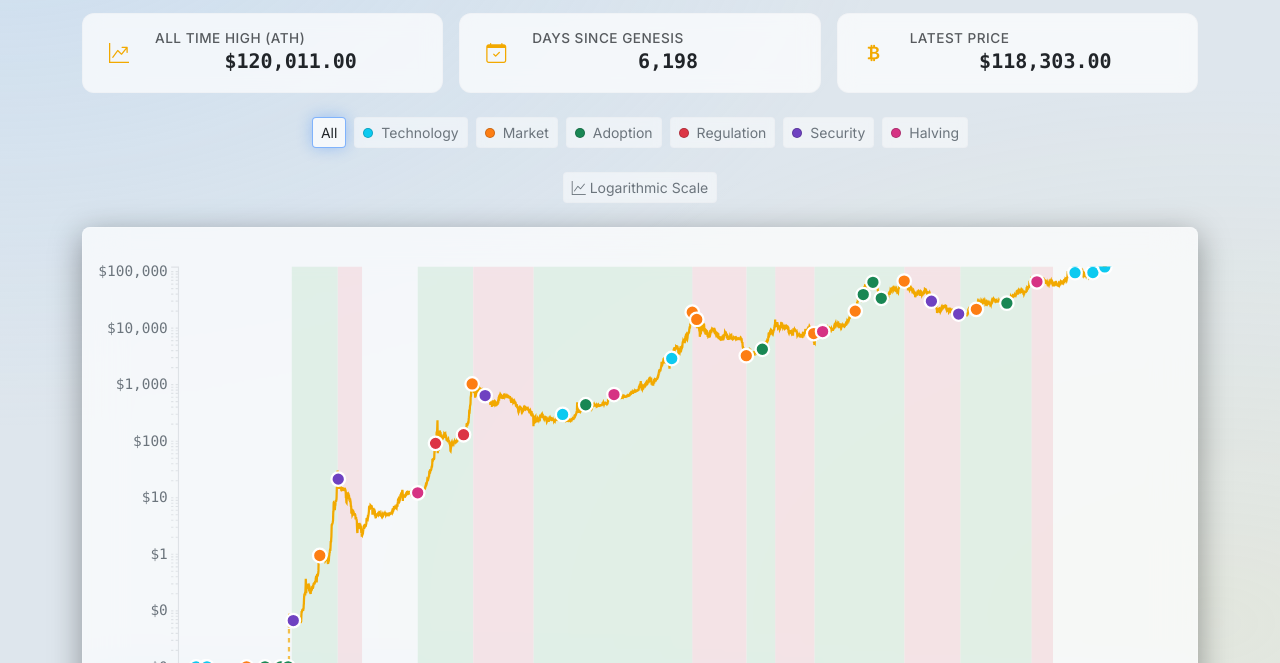
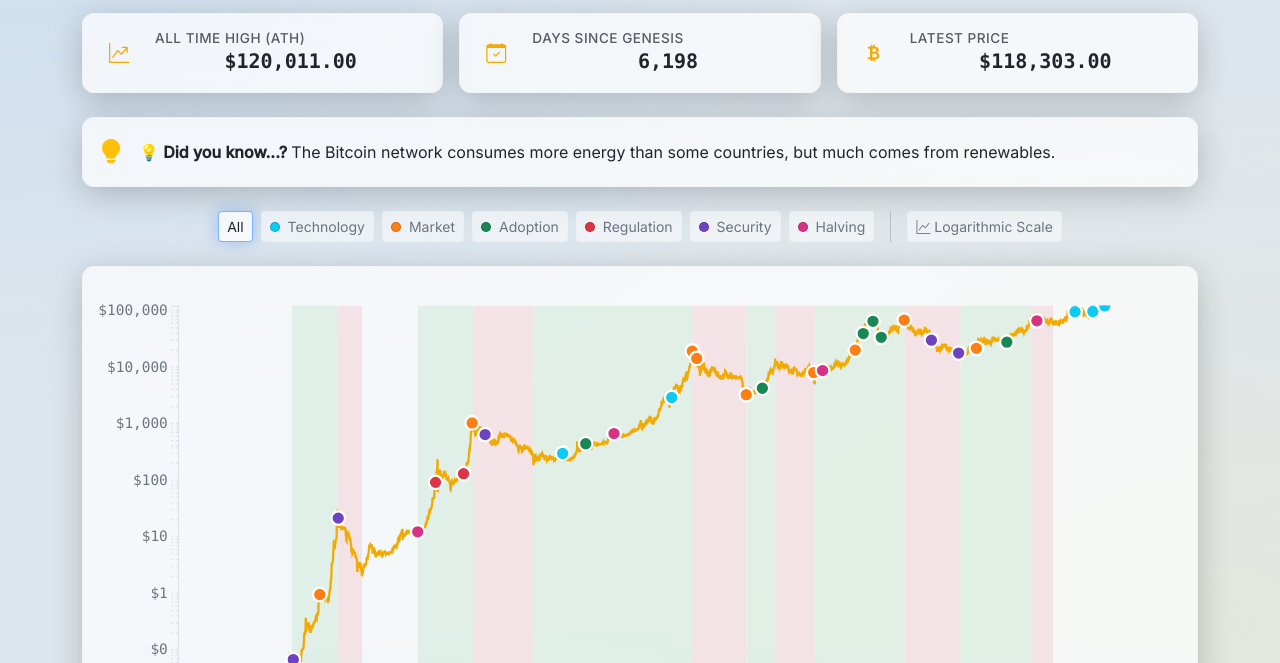
Before and after one commit to Mendiak/bitcoin.history, a website built with Vite: page index.html in a window 1280 px wide. Shown: the part 137-800 px from the top of the page. Built offline with nearby package versions, Linux system fonts and the light colour scheme; no server answers.

Commit message:
feat: Implement initial Bitcoin history visualization application with D3 chart, stats, UI, and i18n support.

```diff
--- a/index.html
+++ b/index.html
@@ -79,12 +79,27 @@
         <!-- Stats Dashboard -->
         <div id="stats-dashboard" class="mb-4"></div>
 
-        <div id="event-filters" class="d-flex flex-wrap justify-content-center mb-3 gap-2" role="group"
+        <!-- Educational: Did You Know -->
+        <div id="did-you-know" class="glass-panel p-3 d-flex align-items-center mb-4 gap-3" style="display: none;">
+            <i class="bi bi-lightbulb-fill text-warning fs-4"></i>
+            <div>
+                <strong id="did-you-know-title"></strong>
+                <span id="did-you-know-text"></span>
+            </div>
+        </div>
+
+        <div class="d-flex flex-wrap justify-content-center align-items-center mb-4 gap-3">
+            <!-- Filtros -->
+            <div id="event-filters" class="d-flex flex-wrap justify-content-center gap-2" role="group"
                 aria-label="Filtros de eventos">
                 <!-- Los botones de filtro se generarán aquí con JavaScript -->
             </div>
 
-        <div class="d-flex justify-content-center align-items-center mt-4 mb-4 gap-2">
+            <!-- Separador (visible en desktop) -->
+            <div class="vr d-none d-md-block text-muted opacity-25"></div>
+
+            <!-- Controles del Gráfico -->
+            <div class="d-flex gap-2">
                 <button id="scale-toggle" class="btn btn-outline-secondary btn-sm" data-i18n-title="scale">
                     <i class="bi bi-graph-up"></i> Escala Logarítmica
                 </button>
@@ -93,7 +108,8 @@
                     <i class="bi bi-arrow-clockwise"></i> Restablecer Zoom
                 </button>
             </div>
-        <div id="chart-container">
+        </div>
+        <div id="chart-container" class="glass-panel">
             <div id="loading-spinner" class="text-center">
                 <div class="spinner-border text-primary" style="width: 3rem; height: 3rem;" role="status">
                     <span class="visually-hidden">Loading...</span>
@@ -144,6 +160,9 @@
                     title="Repositorio en GitHub">GitHub <i class="bi bi-github"></i></a>.
             </small>
         </div>
+
+        <div id="footer-quote" class="text-center mt-4 mb-2 opacity-75" style="font-family: serif; font-size: 0.9rem;">
+        </div>
     </div>
 
     <!-- Modal de Bootstrap para los eventos -->
--- a/public/translations.json
+++ b/public/translations.json
@@ -29,7 +29,33 @@
     "firstHistoricalBullRun": "Primer Bull Run Histórico",
     "firstBearMarket": "Primer Mercado Bajista",
     "legendBullMarket": "Mercado Alcista",
-    "legendBearMarket": "Mercado Bajista"
+    "legendBearMarket": "Mercado Bajista",
+    "didYouKnowTitle": "💡 ¿Sabías que...?",
+    "didYouKnow": [
+      "Se estima que entre 3 y 4 millones de Bitcoins están perdidos para siempre.",
+      "Satoshi Nakamoto desapareció completamente de la vida pública en abril de 2011.",
+      "Solo existirán 21 millones de Bitcoins. El último se minará alrededor del año 2140.",
+      "La red Bitcoin consume más energía que algunos países, pero gran parte proviene de renovables.",
+      "El código original de Bitcoin fue escrito en C++."
+    ],
+    "quotes": [
+      {
+        "text": "Si no me crees o no lo entiendes, no tengo tiempo para tratar de convencerte, lo siento.",
+        "author": "Satoshi Nakamoto"
+      },
+      {
+        "text": "Podría tener sentido conseguir un poco en caso de que se ponga de moda.",
+        "author": "Satoshi Nakamoto"
+      },
+      {
+        "text": "Running bitcoin",
+        "author": "Hal Finney"
+      },
+      {
+        "text": "Vires in Numeris (La fuerza en los números)",
+        "author": "Lema Cypherpunk"
+      }
+    ]
   },
   "en": {
     "pageTitle": "Bitcoin's Epic Journey",
@@ -61,6 +87,32 @@
     "firstHistoricalBullRun": "First Historical Bull Run",
     "firstBearMarket": "First Bear Market",
     "legendBullMarket": "Bull Market",
-    "legendBearMarket": "Bear Market"
+    "legendBearMarket": "Bear Market",
+    "didYouKnowTitle": "💡 Did you know...?",
+    "didYouKnow": [
+      "It is estimated that between 3 and 4 million Bitcoins are lost forever.",
+      "Satoshi Nakamoto completely disappeared from public life in April 2011.",
+      "Only 21 million Bitcoins will ever exist. The last one will be mined around the year 2140.",
+      "The Bitcoin network consumes more energy than some countries, but much comes from renewables.",
+      "The original Bitcoin code was written in C++."
+    ],
+    "quotes": [
+      {
+        "text": "If you don't believe me or don't get it, I don't have time to try to convince you, sorry.",
+        "author": "Satoshi Nakamoto"
+      },
+      {
+        "text": "It might make sense just to get some in case it catches on.",
+        "author": "Satoshi Nakamoto"
+      },
+      {
+        "text": "Running bitcoin",
+        "author": "Hal Finney"
+      },
+      {
+        "text": "Vires in Numeris (Strength in Numbers)",
+        "author": "Cypherpunk Motto"
+      }
+    ]
   }
 }
--- a/src/main.js
+++ b/src/main.js
@@ -10,7 +10,7 @@
 import { setTranslations, setLanguage, getTranslation } from './modules/i18n.js';
 import { initTheme, setTheme } from './modules/utils.js';
 import { initChart, updateChart,resetZoom } from './modules/chart.js';
-import { initUI, showEventModal, renderTimeline, setupFilters, renderMarketCycleLegend, updateTimelineLanguage } from './modules/ui.js';
+import { initUI, showEventModal, renderTimeline, setupFilters, renderMarketCycleLegend, updateTimelineLanguage, renderEducationalContent } from './modules/ui.js';
 import { calculateStats, renderStats } from './modules/stats.js';
 
 document.addEventListener('DOMContentLoaded', function() {
@@ -80,14 +80,16 @@
         ];
         setupFilters(categories, translations);
 
-        // Legends
+        // Legends & Educational Content
         renderMarketCycleLegend(translations);
+        renderEducationalContent(translations);
 
         // Language Logic
         const onLanguageChange = (lang) => {
             updateChart(); // Redraw chart (axis formats etc)
             updateTimelineLanguage();
-            renderMarketCycleLegend(translations); // Update Legend text
+            renderMarketCycleLegend(translations);
+            renderEducationalContent(translations); // Update educational content
         };
 
         const preferredLang = localStorage.getItem('bitcoinHistoryLang') || (navigator.language.startsWith('es') ? 'es' : 'en');
--- a/src/modules/chart.js
+++ b/src/modules/chart.js
@@ -2,11 +2,13 @@
 import { state } from './state.js';
 
 // --- CONFIGURACIÓN ---
-const margin = { top: 20, right: 50, bottom: 120, left: 70 };
-const margin2 = { top: 430, right: 50, bottom: 50, left: 70 };
-const width = 960 - margin.left - margin.right;
-const height = 500 - margin.top - margin.bottom;
-const height2 = 500 - margin2.top - margin2.bottom;
+let margin = { top: 20, right: 50, bottom: 120, left: 70 };
+let margin2 = { top: 430, right: 50, bottom: 50, left: 70 };
+let width = 960 - margin.left - margin.right;
+let height = 500 - margin.top - margin.bottom;
+let height2 = 500 - margin2.top - margin2.bottom;
+let fullWidth = 960;
+let fullHeight = 500;
 
 // Variables globales del módulo
 let svg, focus, context;
@@ -27,6 +29,34 @@
 // --- INICIALIZACIÓN ---
 export function initChart(containerId, _priceData, _eventsData, _marketCyclesData, _onEventClick) {
     onEventClickCallback = _onEventClick;
+
+    // Responsive Setup
+    const isMobile = window.innerWidth < 768;
+
+    if (isMobile) {
+        fullWidth = 400;
+        fullHeight = 500;
+        margin = { top: 10, right: 10, bottom: 90, left: 45 };
+    } else {
+        fullWidth = 960;
+        fullHeight = 500;
+        margin = { top: 20, right: 50, bottom: 120, left: 70 };
+    }
+
+    width = fullWidth - margin.left - margin.right;
+    height = fullHeight - margin.top - margin.bottom;
+
+    // Ajustar posición del gráfico de contexto (brush)
+    const contextHeight = 30;
+    const contextBottomMargin = isMobile ? 30 : 50;
+
+    margin2 = {
+        top: fullHeight - contextBottomMargin - contextHeight,
+        right: margin.right,
+        bottom: contextBottomMargin,
+        left: margin.left
+    };
+    height2 = fullHeight - margin2.top - margin2.bottom;
 
     // Procesar datos
     data = _priceData.prices.map(d => ({
@@ -60,7 +90,7 @@
     d3.select(containerId).html(''); // Limpiar contenedor
     svg = d3.select(containerId).append("svg")
         .attr("preserveAspectRatio", "xMidYMid meet")
-        .attr("viewBox", `0 0 960 500`);
+        .attr("viewBox", `0 0 ${fullWidth} ${fullHeight}`);
 
     svg.append("defs").append("clipPath")
         .attr("id", "clip")
@@ -170,9 +200,24 @@
             d3.select(this).classed('pulsing', true);
             hoverLine.style("opacity", 0);
             hoverDot.style("opacity", 0);
+
+            let extraContent = "";
+            if (d.category === 'Halving') {
+                let reward = "";
+                const year = d.date.getFullYear();
+                if (year === 2012) reward = "50 BTC ➔ 25 BTC";
+                else if (year === 2016) reward = "25 BTC ➔ 12.5 BTC";
+                else if (year === 2020) reward = "12.5 BTC ➔ 6.25 BTC";
+                else if (year >= 2024) reward = "6.25 BTC ➔ 3.125 BTC";
+
+                if (reward) {
+                    extraContent = `<div class="mt-2 pt-2 border-top text-warning fw-bold"><i class="bi bi-bank"></i> ${reward}</div>`;
+                }
+            }
+
             tooltip.classed("tooltip-event", true)
                 .style("opacity", 1)
-                .html(`<strong>${d['title_' + state.lang]}</strong><br/><small>${d3.timeFormat("%d %b %Y")(d.date)}</small><hr/>${d['description_tooltip_' + state.lang]}`)
+                .html(`<strong>${d['title_' + state.lang]}</strong><br/><small>${d3.timeFormat("%d %b %Y")(d.date)}</small><hr/>${d['description_tooltip_' + state.lang]}${extraContent}`)
                 .style("left", (event.pageX + 15) + "px")
                 .style("top", (event.pageY - 28) + "px");
         })
--- a/src/modules/stats.js
+++ b/src/modules/stats.js
@@ -34,7 +34,7 @@
     container.innerHTML = `
         <div class="row g-3 justify-content-center">
             <div class="col-md-4 col-sm-6">
-                <div class="stat-card">
+                <div class="glass-panel stat-card">
                     <div class="stat-icon"><i class="bi bi-graph-up-arrow"></i></div>
                     <div class="stat-content">
                         <h6 class="stat-title text-muted" data-i18n-key="statATH">${getTranslation('statATH')}</h6>
@@ -43,7 +43,7 @@
                 </div>
             </div>
             <div class="col-md-4 col-sm-6">
-                <div class="stat-card">
+                <div class="glass-panel stat-card">
                     <div class="stat-icon"><i class="bi bi-calendar-check"></i></div>
                     <div class="stat-content">
                         <h6 class="stat-title text-muted" data-i18n-key="statDaysGenesis">${getTranslation('statDaysGenesis')}</h6>
@@ -52,7 +52,7 @@
                 </div>
             </div>
             <div class="col-md-4 col-sm-6">
-                <div class="stat-card">
+                <div class="glass-panel stat-card">
                     <div class="stat-icon"><i class="bi bi-currency-bitcoin"></i></div>
                     <div class="stat-content">
                         <h6 class="stat-title text-muted" data-i18n-key="statCurrentPrice">${getTranslation('statCurrentPrice')}</h6>
--- a/src/modules/ui.js
+++ b/src/modules/ui.js
@@ -120,6 +120,37 @@
      d3.select(`#filter-${state.activeFilter}`).classed('active', true);
 }
 
+// ... existing imports ...
+
+export function renderEducationalContent(translations) {
+    const t = translations[state.lang];
+    if (!t) return;
+
+    // 1. Did You Know
+    if (t.didYouKnow && t.didYouKnow.length > 0) {
+        const randomFact = t.didYouKnow[Math.floor(Math.random() * t.didYouKnow.length)];
+        const container = document.getElementById('did-you-know');
+        const titleEl = document.getElementById('did-you-know-title');
+        const textEl = document.getElementById('did-you-know-text');
+
+        if (container && titleEl && textEl) {
+            titleEl.textContent = t.didYouKnowTitle + " ";
+            textEl.textContent = randomFact;
+            container.style.display = 'flex';
+        }
+    }
+
+    // 2. Quote
+    if (t.quotes && t.quotes.length > 0) {
+        const randomQuote = t.quotes[Math.floor(Math.random() * t.quotes.length)];
+        const quoteEl = document.getElementById('footer-quote');
+
+        if (quoteEl) {
+            quoteEl.innerHTML = `&ldquo;${randomQuote.text}&rdquo; <br> <small>&mdash; ${randomQuote.author}</small>`;
+        }
+    }
+}
+
 export function renderMarketCycleLegend(translations) {
     const legendEl = document.getElementById('chart-legend');
     // ... same logic as before ...
--- a/src/style.css
+++ b/src/style.css
@@ -83,19 +83,23 @@
     align-items: center;
 }
 
-/* Hacemos que el contenedor del gráfico sea responsive */
-#chart-container {
-    /* Efecto Glassmorphism */
+/* Shared Glassmorphism Style */
+.glass-panel {
     background: rgba(var(--surface-color-rgb), 0.7);
     backdrop-filter: blur(20px);
     -webkit-backdrop-filter: blur(20px);
     /* Para Safari */
-    border-radius: 8px;
+    border: 1px solid rgba(var(--border-color-rgb), 0.2);
+    border-radius: 12px;
+    box-shadow: 0 8px 32px 0 rgba(0, 0, 0, 0.2);
+    transition: background-color 0.3s ease, border-color 0.3s ease, transform 0.2s, box-shadow 0.2s;
+}
+
+/* Hacemos que el contenedor del gráfico sea responsive */
+#chart-container {
+    width: 100%;
     padding: 1rem;
-    box-shadow: 0 8px 32px 0 rgba(0, 0, 0, 0.37);
-    width: 100%;
-    border: 1px solid rgba(var(--surface-color-rgb), 0.18);
-    transition: background-color 0.3s ease, border-color 0.3s ease;
+    /* transition: background-color 0.3s ease, border-color 0.3s ease; - MOVED TO .glass-panel */
     /* Estilos para el estado de carga */
     display: flex;
     align-items: center;
@@ -352,6 +356,12 @@
         font-size: 1.75rem;
         /* Reduce title size for better fit on mobile */
     }
+
+    #chart-container {
+        padding: 0.5rem;
+        min-height: auto;
+        /* Allow container to shrink to fit content (fixes empty space) */
+    }
 }
 
 /* Estilos modernos para botones */
@@ -382,16 +392,11 @@
 
 /* --- Stats Dashboard --- */
 .stat-card {
-    background: rgba(var(--surface-color-rgb), 0.7);
-    backdrop-filter: blur(10px);
-    -webkit-backdrop-filter: blur(10px);
-    border: 1px solid rgba(var(--border-color-rgb), 0.2);
-    border-radius: 12px;
+    /* Glass styles moved to .glass-panel */
     padding: 1rem;
     display: flex;
     align-items: center;
     gap: 1rem;
-    transition: transform 0.2s, box-shadow 0.2s;
 }
 
 .stat-card:hover {
```
Lines whose indentation alone changed are shown as unchanged.
